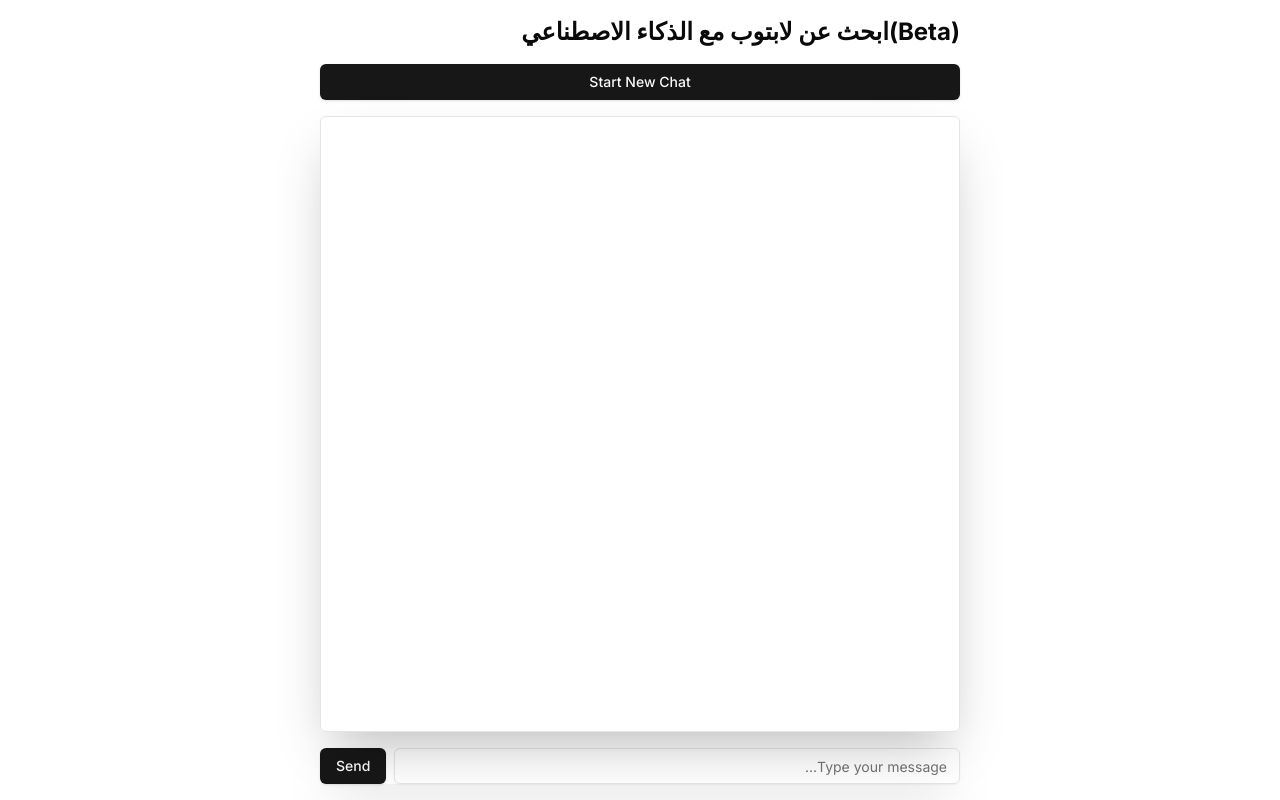
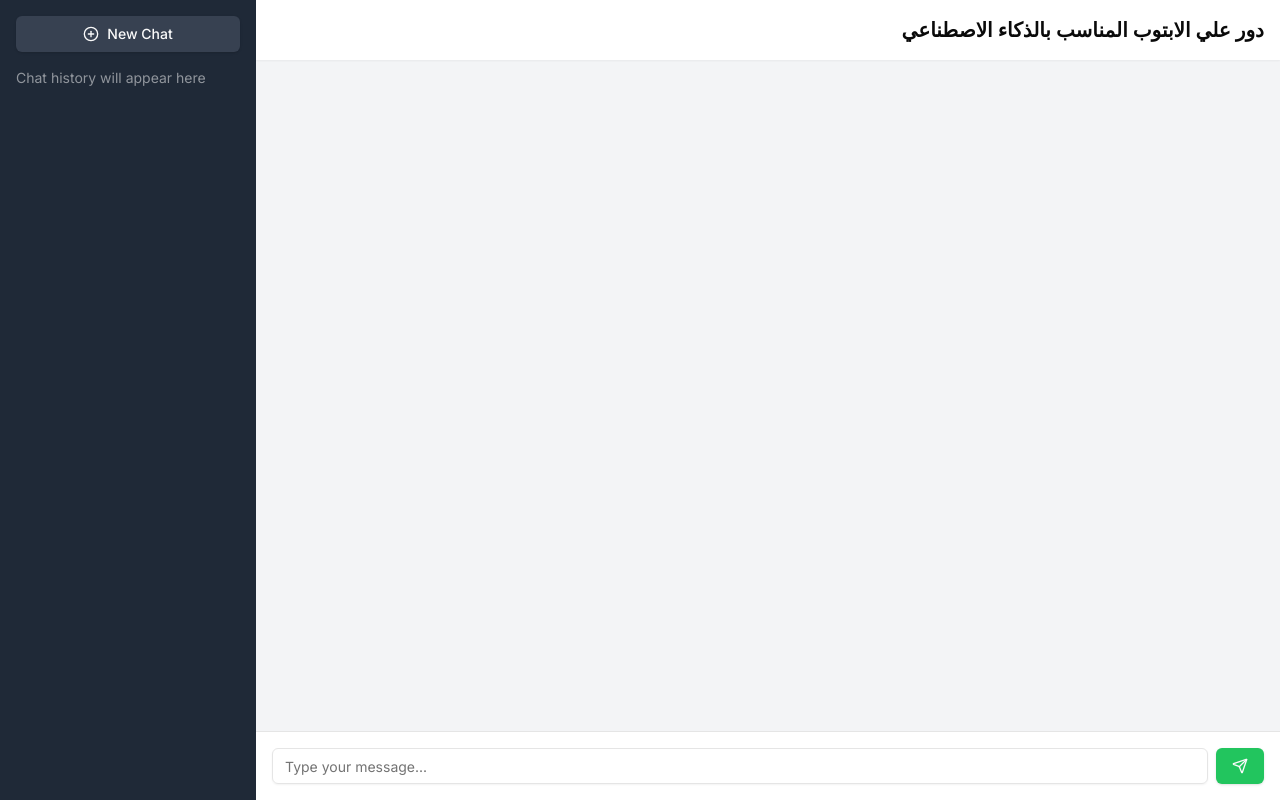
Before and after one commit to abdelrhman-mohamed-dev/AI-Laptops-Sales, a Next.js app: page /chat in a window 1280 px wide. Built offline with nearby package versions, Linux system fonts and the light colour scheme.

Commit message:
edit shape and stock

```diff
--- a/app/api/rag/route.js
+++ b/app/api/rag/route.js
@@ -50,20 +50,26 @@ export async function POST(req) {
       retrievedDocs = retrievalResults.get(sessionId);
     }
 
+    // Filter out documents with in_stock === 0
+    const inStockDocs = retrievedDocs.filter(
+      (doc) => doc.metadata.in_stock !== 0
+    );
+
     const prompt = ChatPromptTemplate.fromMessages([
       [
         "system",
         `أنت مندوب مبيعات خبير في تقديم أفضل الحلول للمستخدمين. لديك قائمة بأحدث أجهزة اللابتوب الجديدة مع تفاصيل المواصفات والأسعار.
+        تجنب الترحيب والسلام وادخل الي الموضوع المقدم.
         استخدم المعلومات المقدمة من المستخدم لتحديد أفضل جهاز لابتوب جديد يناسب احتياجاته، سواء كانت للاستخدام  اليومي أو الأعمال المكتبية أو الألعاب. قدم توصياتك بناءً على المواصفات، السعر، وتوافر الجهاز في المخزون من ضمن الاجهزه المدرجة في قائمتك.
         إذا لم يكن الجهاز المطلوب متوفراً ضمن الميزانية، اقترح أقرب بديل يلبي احتياجاته بأفضل جودة ممكنة ضمن الفئة السعرية المحددة.
         حافظ على إجابتك موجزة وواضحة بحيث تحتوي على الميزات الأساسية للجهاز المقترح.
         لا تذكر ان الجهاز جديد او مستعمل اعرضه فقط .
         لا تتحدث في اي موضوع اخر غير مخصص في الابتوبات رد علي الموضوعات الخارجيه بانك غير مخصص لذالك جرب AI غيري مخصص لذالك.
-        تحدث بالمصرية العامية وليس اللغة العربية الفصحى.`,
+        تحدث بالمصرية العامية وليس اللغة العربية الفصحى حافظ علي الاخترافيه في التعامل.`,
       ],
       [
         "human",
-        "هذه هي المحادثة السابقة:\n{history}\n\nسؤال المستخدم الحالي: {question}\n\nالسياق: {context}\n\nالرجاء الرد على السؤال الحالي مع مراعاة المحادثة السابقة. تحدث بالمصرية العامية:",
+        "هذه هي المحادثة السابقة:\n{history}\n\nسؤال المستخدم الحالي: {question}\n\nالسياق: {context}\n\nالرجاء الرد على السؤال الحالي مع مراعاة المحادثة السابقة. تحدث بالمصرية العامية وحافظ علي الاخترافيه في التعامل:",
       ],
     ]);
 
@@ -83,12 +89,12 @@ export async function POST(req) {
       .map((entry) => `${entry.role}: ${entry.content}`)
       .join("\n");
 
-    console.log(retrievedDocs.length, "retrievedDocs");
+    console.log(inStockDocs.length, "retrievedDocs");
 
     const results = await ragChain.invoke({
       history: historyText,
       question: userPrompt,
-      context: retrievedDocs,
+      context: inStockDocs,
     });
 
     // Update conversation history (only user and AI responses)
@@ -104,7 +110,7 @@ export async function POST(req) {
     conversationHistories.set(sessionId, conversationHistory);
 
     return Response.json({
-      retrievedDocs,
+      inStockDocs,
       question: userPrompt,
       results,
       history: conversationHistory,
--- a/components/chatbot.jsx
+++ b/components/chatbot.jsx
@@ -6,6 +6,7 @@ import { Input } from "@/components/ui/input";
 import { ScrollArea } from "@/components/ui/scroll-area";
 import { marked } from 'marked';
 import { v4 as uuidv4 } from 'uuid'; // Import UUID library
+import { PlusCircle, Send } from 'lucide-react';
 
 export default function AIAgentChatbot() {
     const [messages, setMessages] = useState([]);
@@ -88,26 +89,39 @@ export default function AIAgentChatbot() {
     };
 
     return (
-        <div style={{ direction: 'rtl' }} className="flex flex-col h-screen max-w-2xl mx-auto p-4 text-right">
-            <h1 className="text-2xl font-bold mb-4">(Beta)ابحث عن لابتوب مع الذكاء الاصطناعي</h1>
-            <Button onClick={startNewChat} className="mb-4">Start New Chat</Button>
-            <ScrollArea className="flex-grow mb-4 p-4 border rounded-md shadow-2xl " ref={scrollAreaRef}>
+        <div className="flex h-screen bg-gray-100">
+            <div className="w-64 bg-gray-800 text-white p-4">
+                <Button onClick={startNewChat} className="w-full mb-4 bg-gray-700 hover:bg-gray-600">
+                    <PlusCircle className="mr-2 h-4 w-4" /> New Chat
+                </Button>
+                <div className="text-sm opacity-50">Chat history will appear here</div>
+            </div>
+            <div className="flex-1 flex flex-col">
+                <div className="bg-white shadow-sm z-10">
+                    <h1 className="text-xl font-semibold p-4 text-right">{"دور علي الابتوب المناسب بالذكاء الاصطناعي"}</h1>
+                </div>
+                <ScrollArea className="flex-1 p-4" ref={scrollAreaRef}>
                     {messages.map(message => (
                         <div
                             key={message.id}
-                        style={{ direction: 'rtl' }}
-                        className={`mb-2 p-2 rounded-lg ${message.sender === 'user' ? 'bg-blue-100 ml-auto' : 'bg-gray-100'
-                            } max-w-[80%] ${message.sender === 'user' ? 'text-right' : 'text-left'}`}
+                            className={`mb-4 ${message.sender === 'user' ? 'text-right' : 'text-left'}`}
+                        >
+                            <div
+                                dir='rtl'
+                                className={`text-right inline-block p-3 rounded-lg ${message.sender === 'user' ? 'bg-blue-500 text-white' : 'bg-gray-200 text-gray-800'
+                                    } max-w-[80%]`}
                                 dangerouslySetInnerHTML={{
                                     __html: message.sender === 'agent' ? marked(message.text) : message.text
                                 }}
                             />
+                        </div>
                     ))}
                     {isTyping && (
-                    <div className="text-gray-500 italic">جاري البحث ...</div>
+                        <div className="text-gray-500 italic">AI is typing...</div>
                     )}
                 </ScrollArea>
-            <form onSubmit={handleSubmit} className="flex gap-2 shadow-2xl">
+                <div className="p-4 bg-white border-t">
+                    <form onSubmit={handleSubmit} className="flex gap-2">
                         <Input
                             type="text"
                             value={input}
@@ -115,8 +129,12 @@ export default function AIAgentChatbot() {
                             placeholder="Type your message..."
                             className="flex-grow"
                         />
-                <Button type="submit">Send</Button>
+                        <Button type="submit" className="bg-green-500 hover:bg-green-600">
+                            <Send className="h-4 w-4" />
+                        </Button>
                     </form>
+                </div>
+            </div>
         </div>
     );
 }
```
Lines whose indentation alone changed are shown as unchanged.
